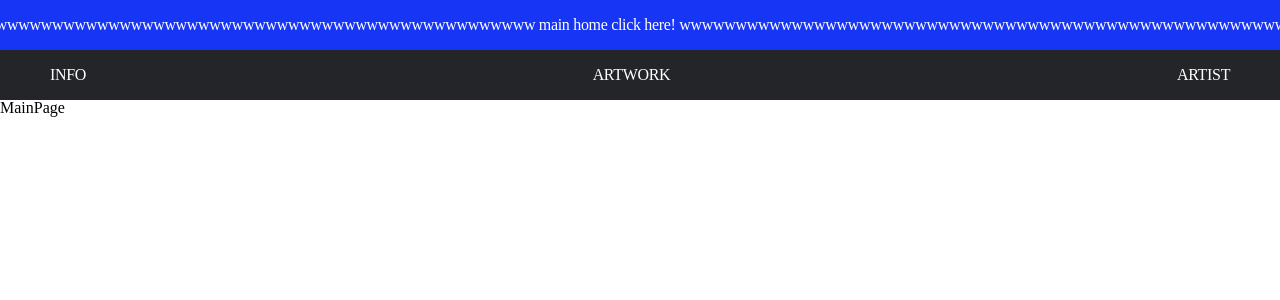
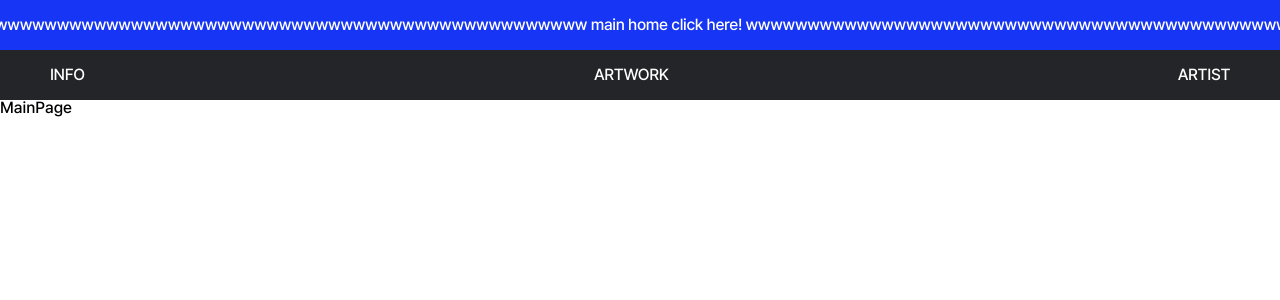
Before and after one commit to JaeIL00/www-project-web, a React (Vite) app: page / in a window 1280 px wide. Shown: the top 300 px of the page. Built offline with nearby package versions, Linux system fonts and the light colour scheme.

Commit message:
refactor: Change Global Style File Position #3

```diff
--- a/src/index.css
+++ b/src/index.css
@@ -23,17 +23,3 @@
   font-style: normal;
   font-display: swap;
 }
-
-body {
-  user-select: none;
-}
-
-a {
-  color: #242528;
-  text-decoration: none;
-}
-
-span {
-  letter-spacing: -0.02rem;
-  color: #5b5d6c;
-}
--- a/src/main.tsx
+++ b/src/main.tsx
@@ -2,12 +2,31 @@ import React from 'react'
 import ReactDOM from 'react-dom/client'
 import App from './App'
 import './index.css'
-import { Reset } from 'styled-reset'
+import reset from 'styled-reset'
 import { BrowserRouter } from 'react-router-dom'
+import { createGlobalStyle } from 'styled-components'
+
+const GlobalStyles = createGlobalStyle`
+  ${reset};
+  body {
+    font-family: Pretendard;
+    user-select: none;
+  }
+
+  a {
+    color: #242528;
+    text-decoration: none;
+  }
+
+  span {
+    letter-spacing: -0.02rem;
+    color: #5b5d6c;
+  }
+`
 
 ReactDOM.createRoot(document.getElementById('root') as HTMLElement).render(
   <BrowserRouter>
-    <Reset />
+    <GlobalStyles />
     <App />
   </BrowserRouter>
 )
```
